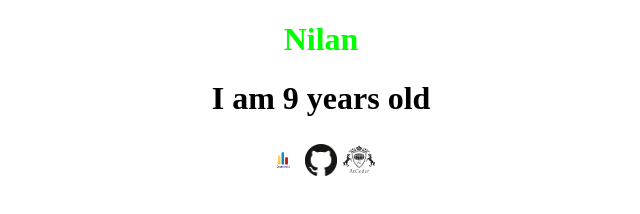
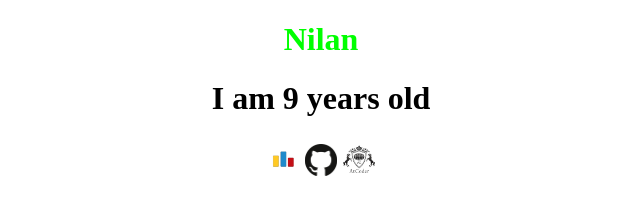
Before and after one commit to nilan425/nilan425.github.io, a plain HTML site: page index.html in a window 1280 px wide. Shown: the full height of the page, 319-959 px from the left. Drawn offline with Linux system fonts and the light colour scheme.

Commit message:
Update index.html

```diff
--- a/index.html
+++ b/index.html
@@ -74,7 +74,7 @@
 
     <div id='links' >
         <div class='tooltip'  >
-        <a id="image" href = 'https://codeforces.com/profile/nilan8' target="__blank"><img src='images/Codeforces2.png' class='i' width='600000' ></a>
+        <a id="image" href = 'https://codeforces.com/profile/nilan8' target="__blank"><img src='images/Codeforces3.png' class='i' width='35' ></a>
         <span class="tooltiptext">Codeforces<br/>
             handle: nilan8
             rating: 673
```
